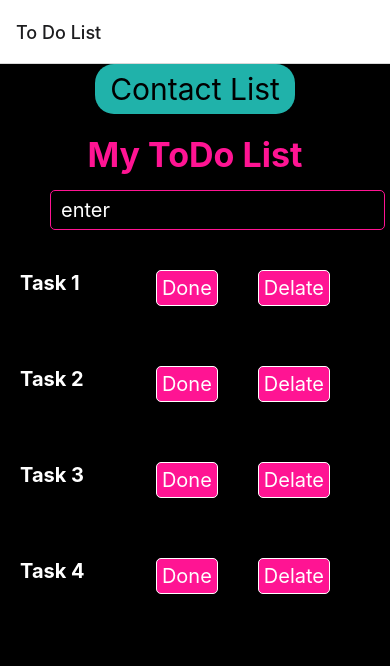
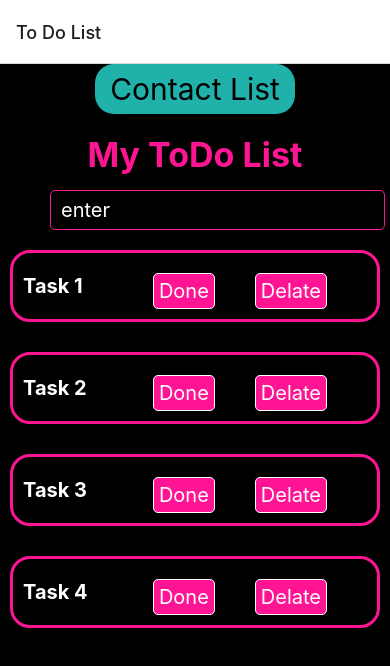
Before and after one commit to HadeerHassan28/ITI_ToDoList_ConatctList_React-Native, a React Native app: screen / in a window 390 px wide. Shown: the top 666 px of the page. Built offline with nearby package versions, Linux system fonts and the light colour scheme.

Commit message:
border for taskes

```diff
--- a/component/Box/Bos.js
+++ b/component/Box/Bos.js
@@ -7,7 +7,7 @@ const Box = ({ task, onToggleDone, onDelete, id }) => {
       <Text style={[styles.taskName, task.done && styles.taskDone]}>
         {task.text}
       </Text>
-      <View style={styles.container}>
+      <View style={styles.doneDelate}>
         <Pressable
           value={task.done}
           onPress={() => onToggleDone(id)}
@@ -29,6 +29,17 @@ const Box = ({ task, onToggleDone, onDelete, id }) => {
 
 const styles = StyleSheet.create({
   container: {
+    flexDirection: "row",
+    alignItems: "center",
+    justifyContent: "space-between",
+    paddingHorizontal: 10,
+    margin: 10,
+    marginTop: 20,
+    borderWidth: 3,
+    borderColor: "#ff1493",
+    borderRadius: 20,
+  },
+  doneDelate: {
     flexDirection: "row",
     alignItems: "center",
     justifyContent: "space-between",
```
